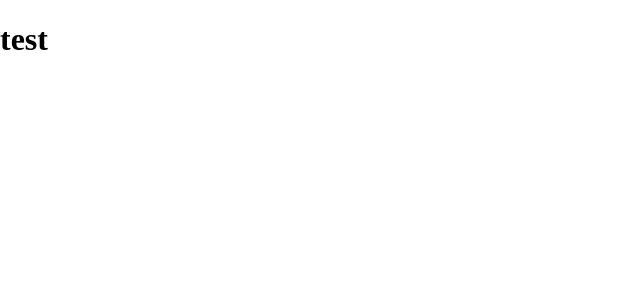
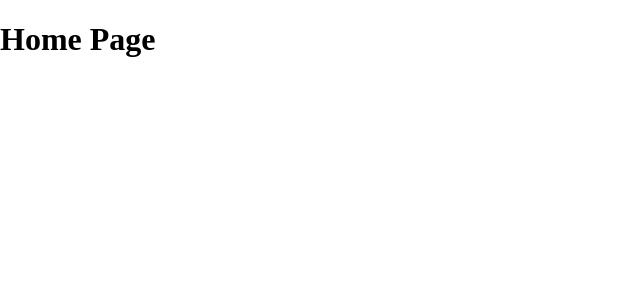
Before and after one commit to profydev/reddit-timer-martinlrmr, a React (Create React App) app: page / in a window 1280 px wide. Shown: the top 300 px of the page, without its empty margins (0-640 px from the left). Built offline with nearby package versions, Linux system fonts and the light colour scheme.

Commit message:
CI bug fix test

```diff
--- a/package.json
+++ b/package.json
@@ -9,7 +9,7 @@
     "normalize.css": "^8.0.1",
     "react": "^17.0.1",
     "react-dom": "^17.0.1",
-    "react-router-dom": "6",
+    "react-router-dom": "^6.0.2",
     "react-scripts": "^4.0.1",
     "styled-components": "^5.3.5"
   },
--- a/src/App.js
+++ b/src/App.js
@@ -7,25 +7,8 @@ function App() {
     <>
       <GlobalStyles />
       <Routes>
-        <Route
-          exact
-          path="/"
-          element={
-            (
-              <>
-                <h1>test</h1>
-              </>
-            )
-      } />
-        <Route
-          path="/search"
-          element={
-            (
-              <>
-                <h1>test 2</h1>
-              </>
-            )
-      } />
+        <Route path="/" element={<h1>Home Page</h1>} />
+        <Route path="/search" element={<h1>Search</h1>} />
       </Routes>
     </>
   );
```
Also changed, not shown: src/globalStyles.js (line endings or trailing spaces), 2 other files (tests, documents, lock files or other folders).
